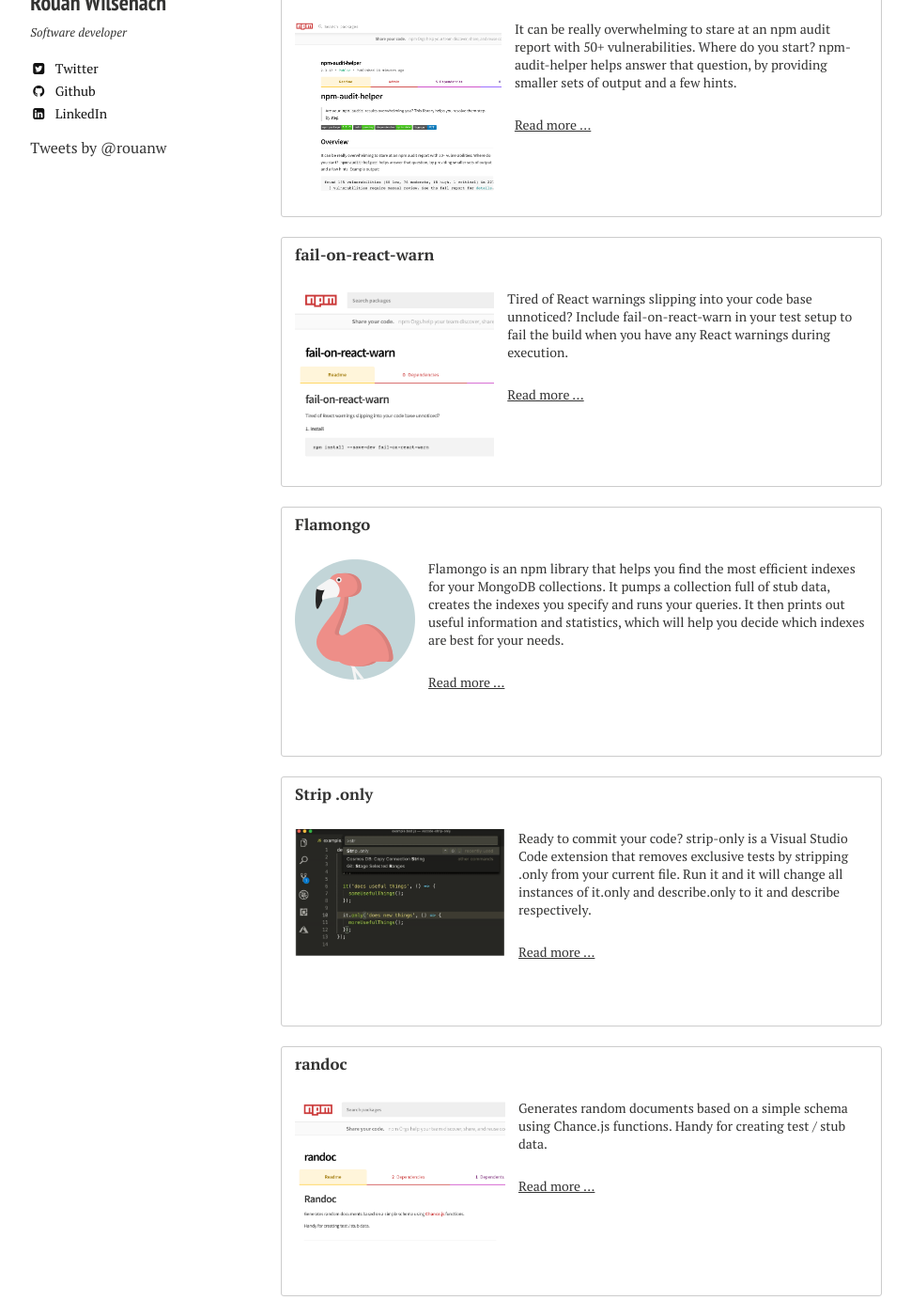
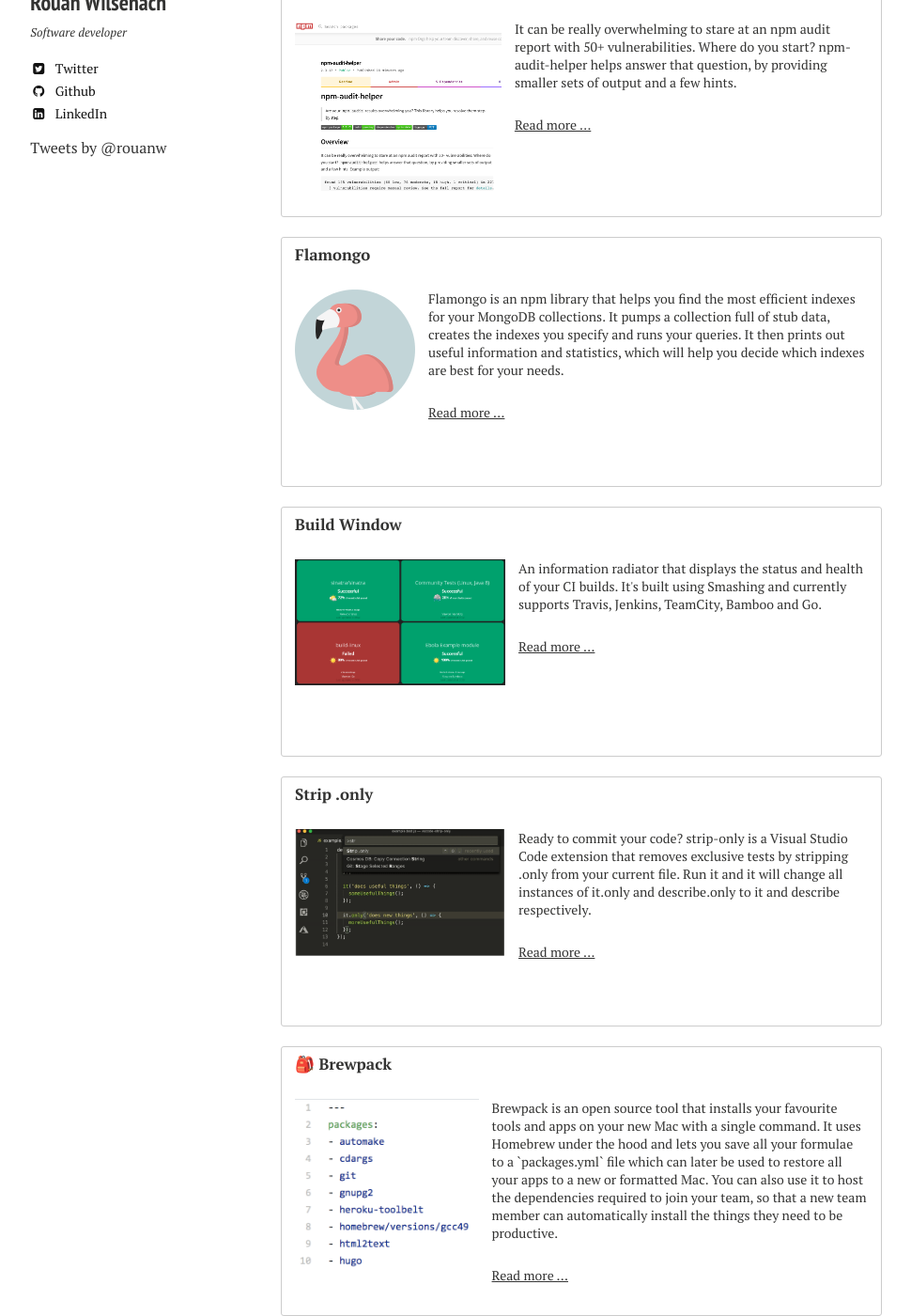
Before and after one commit to rouanw/rouanw.github.io, a Jekyll site: the page built from open-source/index.md, in a window 1280 px wide and 1400 px high, scrolled down 359 px. Shown: the whole window at 94% size, without its empty margins (21-991 px from the left). Built offline with Jekyll 4.4.1, drawn with Linux system fonts in a browser that asks for light colours; nearby versions of some CDN libraries; some web fonts are replaced; comment, search, counter and statistics services are not loaded; some of the changed text lies outside the part shown.

Commit message:
reorganise oss section a bit

```diff
--- a/open-source/index.md
+++ b/open-source/index.md
@@ -13,26 +13,23 @@ Here are a few open source projects to which [I've contributed](#contributions)
 
 {% include _promo.html title="npm-audit-helper" url="https://www.npmjs.com/package/npm-audit-helper" imageUrl="images/npm-audit-helper.png" description="It can be really overwhelming to stare at an npm audit report with 50+ vulnerabilities. Where do you start? npm-audit-helper helps answer that question, by providing smaller sets of output and a few hints." %}
 
-{% include _promo.html title="fail-on-react-warn" url="https://www.npmjs.com/package/fail-on-react-warn" imageUrl="images/fail-on-react-warn.png" description="Tired of React warnings slipping into your code base unnoticed? Include fail-on-react-warn in your test setup to fail the build when you have any React warnings during execution." %}
-
 {% include _promo.html title="Flamongo" url="https://www.npmjs.com/package/flamongo" imageUrl="images/flamongo.png" description="Flamongo is an npm library that helps you find the most efficient indexes for your MongoDB collections. It pumps a collection full of stub data, creates the indexes you specify and runs your queries. It then prints out useful information and statistics, which will help you decide which indexes are best for your needs." %}
 
+{% include _promo.html title="Build Window" url="https://github.com/rouanw/build-window" imageUrl="images/build_health_screenshot.png" description="An information radiator that displays the status and health of your CI builds. It's built using Smashing and currently supports Travis, Jenkins, TeamCity, Bamboo and Go." %}
+
 {% include _promo.html title="Strip .only" url="https://marketplace.visualstudio.com/items?itemName=rouanw.strip-only" imageUrl="images/strip_only.png" description="Ready to commit your code? strip-only is a Visual Studio Code extension that removes exclusive tests by stripping .only from your current file. Run it and it will change all instances of it.only and describe.only to it and describe respectively." %}
-
-{% include _promo.html title="randoc" url="https://www.npmjs.com/package/randoc" imageUrl="images/randoc.png" description="Generates random documents based on a simple schema using Chance.js functions. Handy for creating test / stub data." %}
-
-{% include _promo.html title="index-mixer" url="https://www.npmjs.com/package/index-mixer" imageUrl="images/index-mixer.png" description="Given a MongoDB query, index mixer will return an array of all possible indexes that could potentially serve that query." %}
 
 {% include _promo.html title="🎒 Brewpack" url="https://rouanw.github.io/brewpack" imageUrl="images/brewpack.png" description="Brewpack is an open source tool that installs your favourite tools and apps on your new Mac with a single command. It uses Homebrew under the hood and lets you save all your formulae to a `packages.yml` file which can later be used to restore all your apps to a new or formatted Mac. You can also use it to host the dependencies required to join your team, so that a new team member can automatically install the things they need to be productive." %}
 
 {% include _promo.html title="<img class=\"logo\" src=\"https://rouanw.github.io/blip/blip_logo.png\"/>" url="https://rouanw.github.io/blip" imageUrl="images/radar.png" description="Blip is an open source tool that helps you track and visualise the skills you are learning." %}
 
-{% include _promo.html title="Build Window" url="https://github.com/rouanw/build-window" imageUrl="images/build_health_screenshot.png" description="An information radiator that displays the status and health of your CI builds. It's built using Dashing and currently supports Travis, Jenkins, TeamCity, Bamboo and Go." %}
-
 #### More
 
 - [mongo-csv](https://www.npmjs.com/package/mongo-csv)
+- [fail-tests-on-text](https://www.npmjs.com/package/fail-tests-on-text)
 - [knoxy](https://www.npmjs.com/package/knoxy)
+- [randoc](https://www.npmjs.com/package/randoc)
+- [index-mixer](https://www.npmjs.com/package/index-mixer)
 - [nsp-except](https://www.npmjs.com/package/nsp-except)
 
 ### <a name="contributions"></a>Contributions
```
